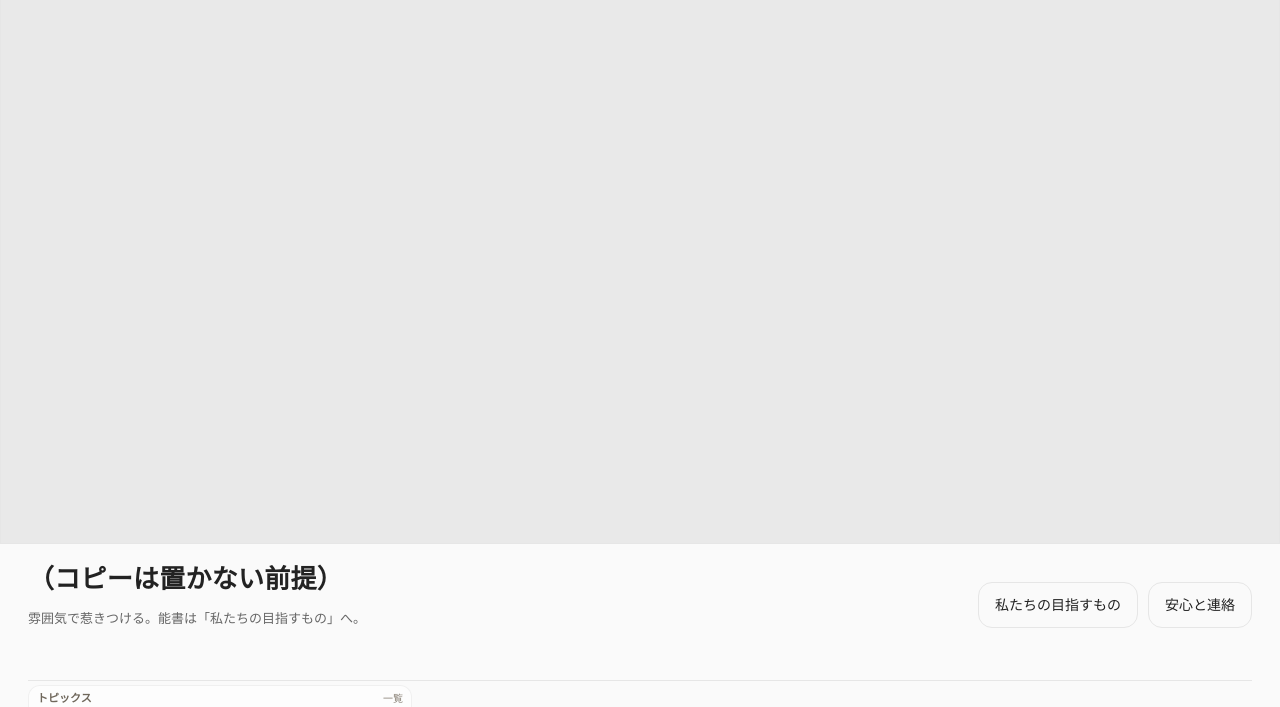
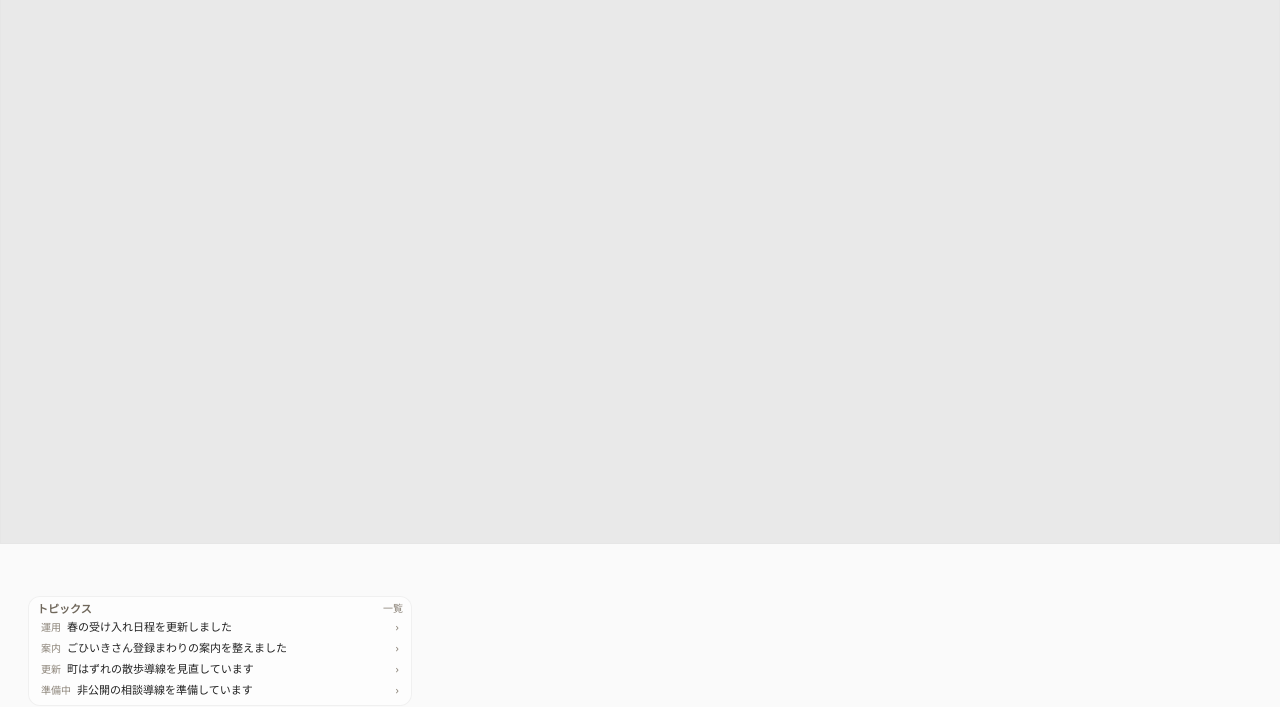
Before and after one commit to 202510-aw-shirako/FURUTABI, a plain HTML site: page public/index.html in a window 1280 px wide. Shown: the part 54-761 px from the top of the page. Drawn offline with Linux system fonts and the light colour scheme.

Commit message:
Streamline top hero and topics transition

```diff
--- a/css/style.css
+++ b/css/style.css
@@ -367,6 +367,18 @@ a.link { text-decoration: underline; color: #666; }
 
 /* ===== Top page map + story layout ===== */
 .topMapSection { overflow: hidden; }
+.topHeroSection {
+  border-bottom: 0;
+  padding-bottom: 5px;
+}
+.topTopicsSection {
+  border-bottom: 0;
+  padding-top: 0;
+  padding-bottom: 6px;
+}
+.topMapSection--first {
+  padding-top: 16px;
+}
 .topMapLayout {
   --top-map-stage-height: 760px;
   --top-map-card-padding: 11px;
--- a/public/index.html
+++ b/public/index.html
@@ -26,24 +26,14 @@
 
   <main class="container" aria-label="公開トップ">
     <!-- FV: ヒーロー写真ドーン（説明しない） -->
-    <section class="section fv section--hero" aria-label="ヒーロー">
+    <section class="section fv section--hero topHeroSection" aria-label="ヒーロー">
       <div class="fullbleed">
         <div class="ph ph--hero" aria-hidden="true"></div>
-      </div>
-      <div style="margin-top:14px; display:flex; justify-content:space-between; gap:14px; flex-wrap:wrap; align-items:flex-end;">
-        <div>
-          <h1 class="h1">（コピーは置かない前提）</h1>
-          <p class="lead">雰囲気で惹きつける。能書は「私たちの目指すもの」へ。</p>
-        </div>
-        <div style="display:flex; gap:10px; flex-wrap:wrap;">
-          <a class="btn ghost" href="about.html">私たちの目指すもの</a>
-          <a class="btn ghost" href="safety.html">安心と連絡</a>
-        </div>
       </div>
     </section>
 
     <!-- TODO: 本実装時は CMS / API から取得した公開中のお知らせをここに流し込む -->
-    <section class="section topicsSection" aria-label="トピックス" data-notice-topics>
+    <section class="section topicsSection topTopicsSection" aria-label="トピックス" data-notice-topics>
       <div class="topicsPanelShell">
         <div class="topicsPanelHead">
           <h2 class="topicsPanelTitle">トピックス</h2>
@@ -54,7 +44,7 @@
     </section>
 
     <!-- わたしの地図 + ごひいきさんの足あと -->
-    <section class="section topMapSection" aria-label="わたしの地図とごひいきさんの足あと">
+    <section class="section topMapSection topMapSection--first" aria-label="わたしの地図とごひいきさんの足あと">
       <div class="sectionTitleRow">
         <h2 class="h2">ごひいきさんの足あと</h2>
         <a class="sectionTitleLink" href="about.html#feature-footprints">ご説明</a>
```
